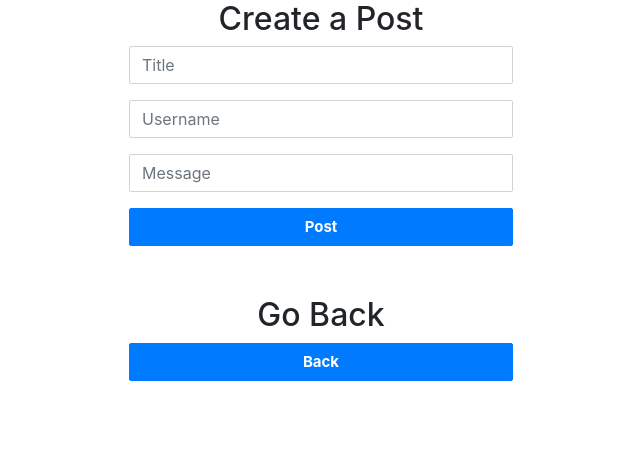
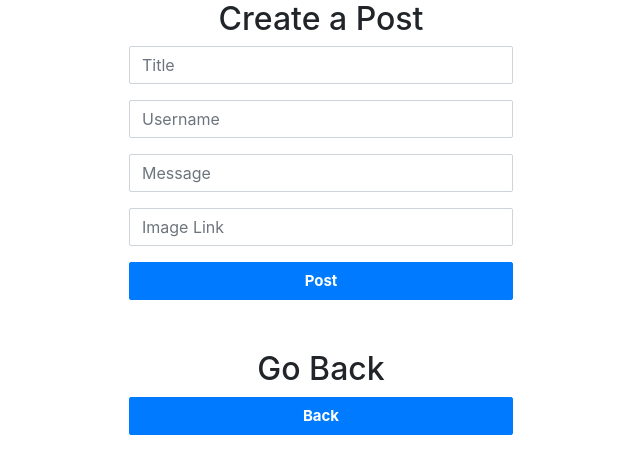
Before and after one commit to ethanwoolbert/washuhackathon, a Flask app: template templates/createPost.html in a window 1280 px wide. Shown: the part 130-604 px from the top of the page, without its empty margins (319-959 px from the left). Run offline with Flask 2, Linux system fonts and the light colour scheme; the template is opened without the code that fills it, so the values that code supplies are empty; some libraries are stand-ins or nearby versions.

Commit message:
Update createPost.html

```diff
--- a/templates/createPost.html
+++ b/templates/createPost.html
@@ -37,12 +37,15 @@
                     <input type="text" class="form-control" placeholder="Message" required="required" name="message">
                 </div>
                 <div class="form-group">
+                    <input type="text" class="form-control" placeholder="Image Link" name="image">
+                </div>
+                <div class="form-group">
                     <button type="submit" class="btn btn-primary btn-block">Post</button>
                 </div>
             </form>
         </div>
         <div class="generic-form">
-            <form action="/createPost" method="post">
+            <form action="/sitePage" method="post">
                 <h2 class="text-center">Go Back</h2>
                 <div class="form-group">
                     <button type="submit" class="btn btn-primary btn-block">Back</button>
```
